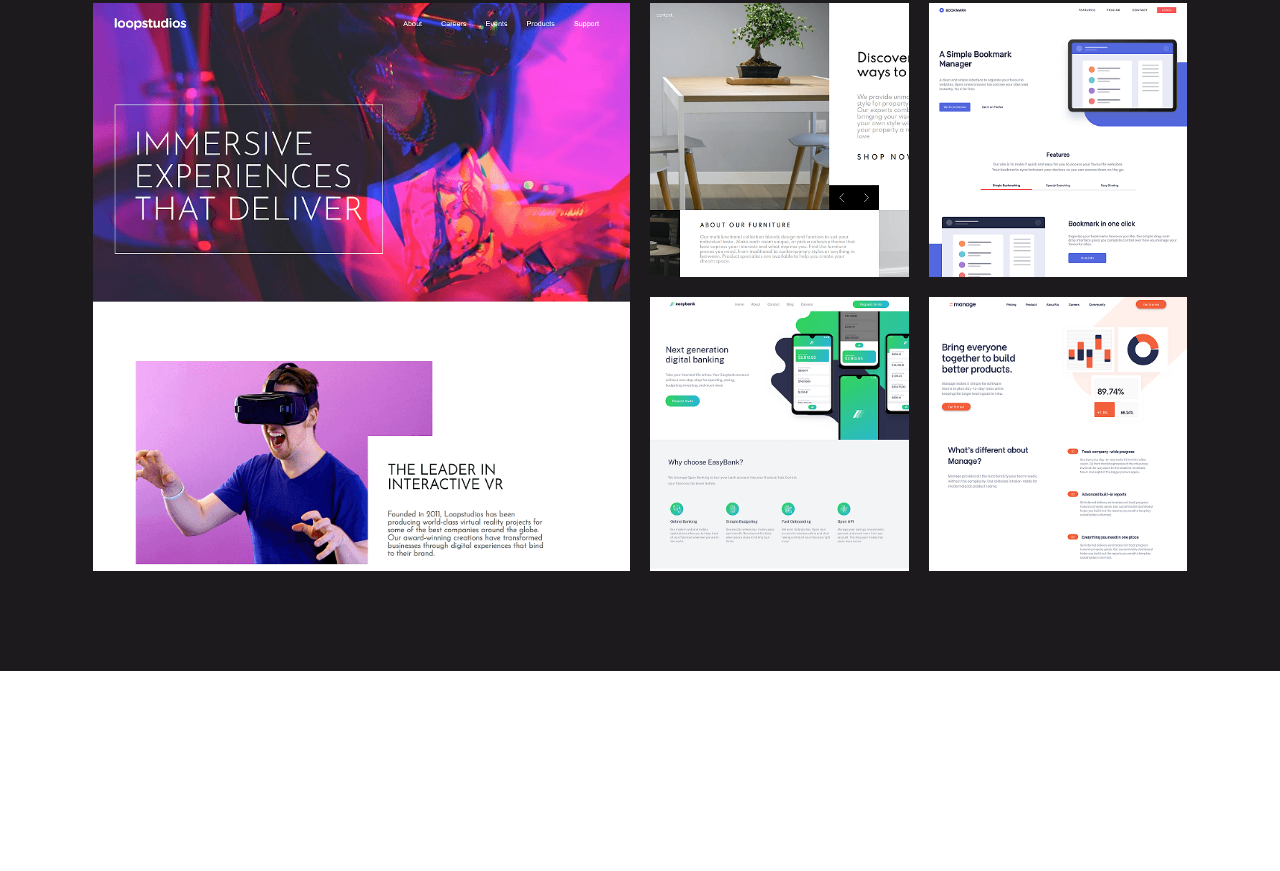
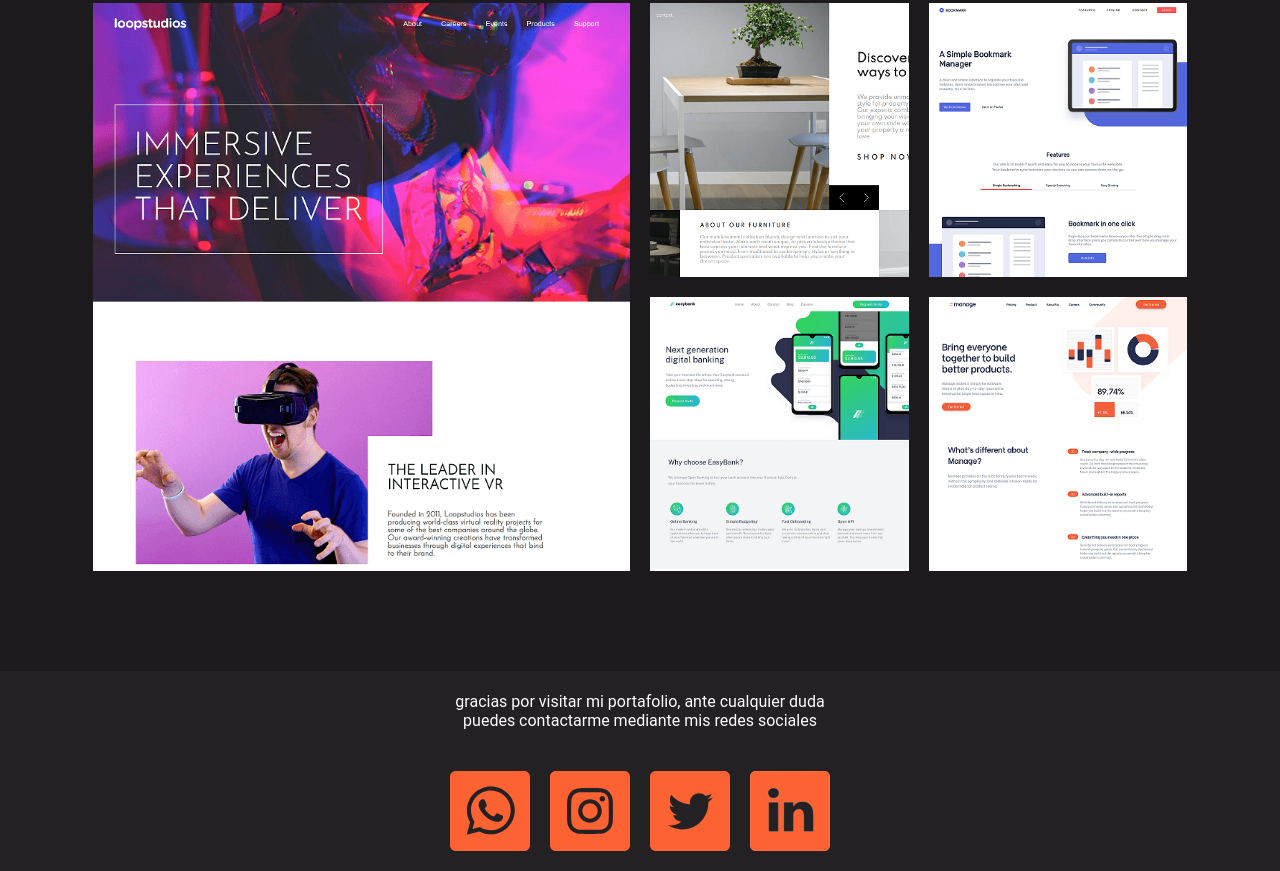
Before and after one commit to GuntaXD/new-portfolio, a plain HTML site: page index.html in a window 1280 px wide. Shown: the part 1911-2782 px from the top of the page. Before the commit the page ends 2582 px from the top, so only its background shows below. Drawn offline with Linux system fonts and the light colour scheme.

Commit message:
footer finished

```diff
--- a/css/style.css
+++ b/css/style.css
@@ -443,6 +443,37 @@ body{
             transition: .8s;
         }
 
+/* --------------------footer----------------------------------- */
+
+.footer{
+    background-color: var(--grey);
+}
+
+.footer__container{
+    min-height: 200px;
+    max-width: 400px;
+    margin: 0 auto;
+    display: flex;
+    flex-direction: column;
+    justify-content: space-around;
+}
+
+    .footer__message{
+        color: var(--white);
+        text-align: center;
+    }
+
+    .footer__social{
+        width: 100%;
+        display: flex;
+        justify-content: space-around;
+    }
+
+        .footer__social--icon{
+            height: auto;
+            width: 20%;
+        }
+
 /* 320 480 600 768 1024 1200 */
 
 @media all and ( min-width: 320px ){
--- a/index.html
+++ b/index.html
@@ -122,6 +122,19 @@
             </div>
         </div>
     </section>
+    <footer class="footer">
+        <div class="footer__container">
+            <p class="footer__message">
+                gracias por visitar mi portafolio, ante cualquier duda puedes contactarme mediante mis redes sociales
+            </p>
+            <div class="footer__social">
+                <img src="assets\whatsapp.svg" alt="" class="footer__social--icon">
+                <img src="assets\instagram.svg" alt="" class="footer__social--icon">
+                <img src="assets\twitter.svg" alt="" class="footer__social--icon">
+                <img src="assets\linkedin.svg" alt="" class="footer__social--icon">
+            </div>
+        </div>
+    </footer>
     <script src="js/particles.min.js"></script>
     <script src="js/app.js"></script>
 </body>
```
Also changed, not shown: assets/instagram.svg (added), assets/linkedin.svg (added), assets/twitter.svg (renamed from assets/gorjeo.svg), assets/whatsapp.svg (added).
